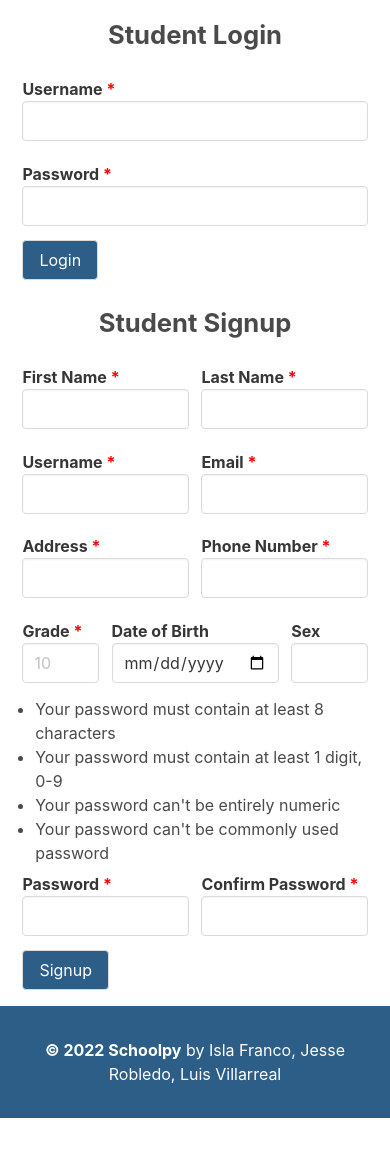
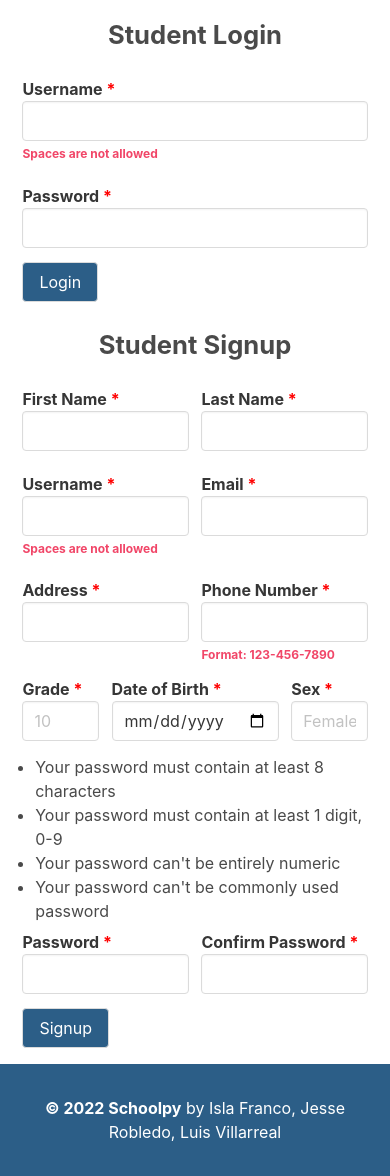
Before and after one commit to IslaFranco/schoolpy, a Django app: page /accounts/signup/student/ in a window 390 px wide. Shown: the part 52-1228 px from the top of the page. Before the commit the page ends 1170 px from the top, so only its background shows below. Run offline with Django 4.2, Linux system fonts and the light colour scheme.

Commit message:
username no space and phone format

```diff
--- a/main_app/templates/registration/student_signup.html
+++ b/main_app/templates/registration/student_signup.html
@@ -13,7 +13,8 @@
             {% csrf_token %}
             <label class="label">
                 Username<span class="required"> *</span>
-                <input class="input" type="text" name="username" required>
+                <input class="input" type="text" name="username" pattern="[A-Za-z0-9]+" required>
+                <p class="help is-danger">Spaces are not allowed</p>
             </label>
             <label class="label">
                 Password<span class="required"> *</span>
@@ -42,7 +43,8 @@
             <div class="label-container">
                 <label class="label">
                     Username<span class="required"> *</span>
-                    <input class="input" type="text" name="username" required>
+                    <input class="input" type="text" name="username" pattern="[A-Za-z0-9]+" required>
+                    <p class="help is-danger">Spaces are not allowed</p>
                 </label>
                 <label class="label">
                     Email<span class="required"> *</span>
@@ -56,7 +58,8 @@
                 </label>
                 <label class="label">
                     Phone Number<span class="required"> *</span>
-                    <input class="input" type="tel" name="phone_number" maxlength="14" required>
+                    <input class="input" type="tel" name="phone_number" maxlength="14" pattern="[0-9]{3}-[0-9]{3}-[0-9]{4}" required>
+                    <p class="help is-danger">Format: 123-456-7890</p>
                 </label>
             </div>
             <div class="label-container">
@@ -65,12 +68,12 @@
                     <input class="input" type="text" name="grade" placeholder="10" required>
                 </label>
                 <label class="label">
-                    Date of Birth
-                    <input class="input" type="date" name="dob">
+                    Date of Birth<span class="required"> *</span>
+                    <input class="input" type="date" name="dob" required>
                 </label>
                 <label class="label">
-                    Sex
-                    <input class="input" type="text" name="sex" maxlength="10">
+                    Sex<span class="required"> *</span>
+                    <input class="input" type="text" name="sex" placeholder="Female" maxlength="10" required>
                 </label>
             </div>
             <div class="label-container password-requirements">
```
